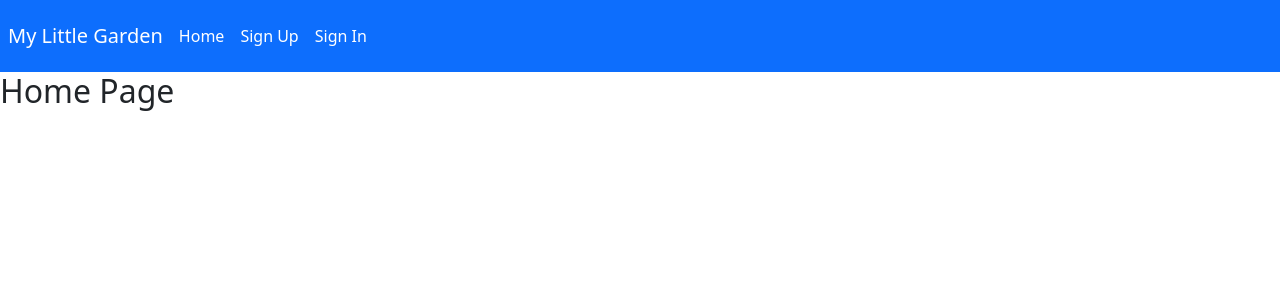
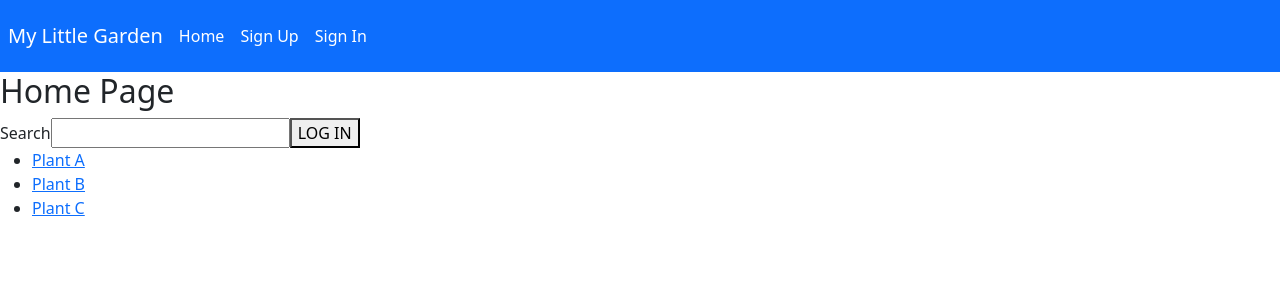
Before and after one commit to Jbuckley3/my-little-garden-Client, a React (Create React App) app: page / in a window 1280 px wide. Shown: the top 300 px of the page. Built offline with nearby package versions, Linux system fonts and the light colour scheme.

Commit message:
adds plant detail component, sets up filters to be implemented

```diff
--- a/src/App.js
+++ b/src/App.js
@@ -12,6 +12,7 @@ import SignUp from './components/auth/SignUp'
 import SignIn from './components/auth/SignIn'
 import SignOut from './components/auth/SignOut'
 import ChangePassword from './components/auth/ChangePassword'
+import PlantDetail from './components/PlantDetail/PlantDetail'
 
 const App = () => {
 
@@ -45,6 +46,7 @@ const App = () => {
 				<Header user={user} />
 				<Routes>
 					<Route path='/' element={<Home msgAlert={msgAlert} user={user} />} />
+					<Route path='/:plantId' element={<PlantDetail/>} />
 					<Route
 						path='/sign-up'
 						element={<SignUp msgAlert={msgAlert} setUser={setUser} />}
--- /dev/null
+++ b/src/components/Filters/Filters.jsx
@@ -0,0 +1,22 @@
+import './Filters.css'
+import { useState } from 'react'
+
+export default function Filters({setPlantList}) {
+    const [search, setSearch] = useState('')
+
+    function handleSearch(evt) {
+        evt.preventDefault();
+        const updatedPlantList = '' //Call API here
+        setPlantList(updatedPlantList)
+    }
+
+    return (
+        <div>
+            <form autoComplete="off" onSubmit={handleSearch}>
+                <label>Search</label>
+                <input type="text" name="plantSearch" value={search} onChange={(evt) => setSearch(evt.target.value)} required />
+                <button type="submit">LOG IN</button>
+            </form>
+        </div>
+    )
+}
--- a/src/components/Home.js
+++ b/src/components/Home.js
@@ -1,10 +1,24 @@
+import { Link } from "react-router-dom"
+import { useState } from "react"
+import Filters from './Filters/Filters'
+
 const Home = (props) => {
 	// const { msgAlert, user } = props
 	console.log('props in home', props)
 
+	const [plantList, setPlantList] = useState(['Plant A', 'Plant B', 'Plant C'])
+
 	return (
 		<>
 			<h2>Home Page</h2>
+			<Filters setPlantList={setPlantList} />
+			<ul>
+				{plantList.map((p, idx) => (
+					<li>
+						<Link to={`/${p}`}>{p}</Link>
+					</li>
+				))}
+            </ul>
 		</>
 	)
 }
--- /dev/null
+++ b/src/components/PlantDetail/PlantDetail.jsx
@@ -0,0 +1,13 @@
+import './PlantDetail.css'
+import { useParams } from 'react-router-dom'
+
+export default function PlantDetail() {
+    let plantName = useParams();
+
+    return (
+        <div>
+            <h1>PlantDetail</h1>
+            <h3>{ plantName.plantId }</h3>
+        </div>
+    )
+}
```
Also changed, not shown: src/components/Filters/Filters.css (added), src/components/PlantDetail/PlantDetail.css (added), 1 other file (tests, documents, lock files or other folders). Lines whose indentation alone changed are shown as unchanged.
